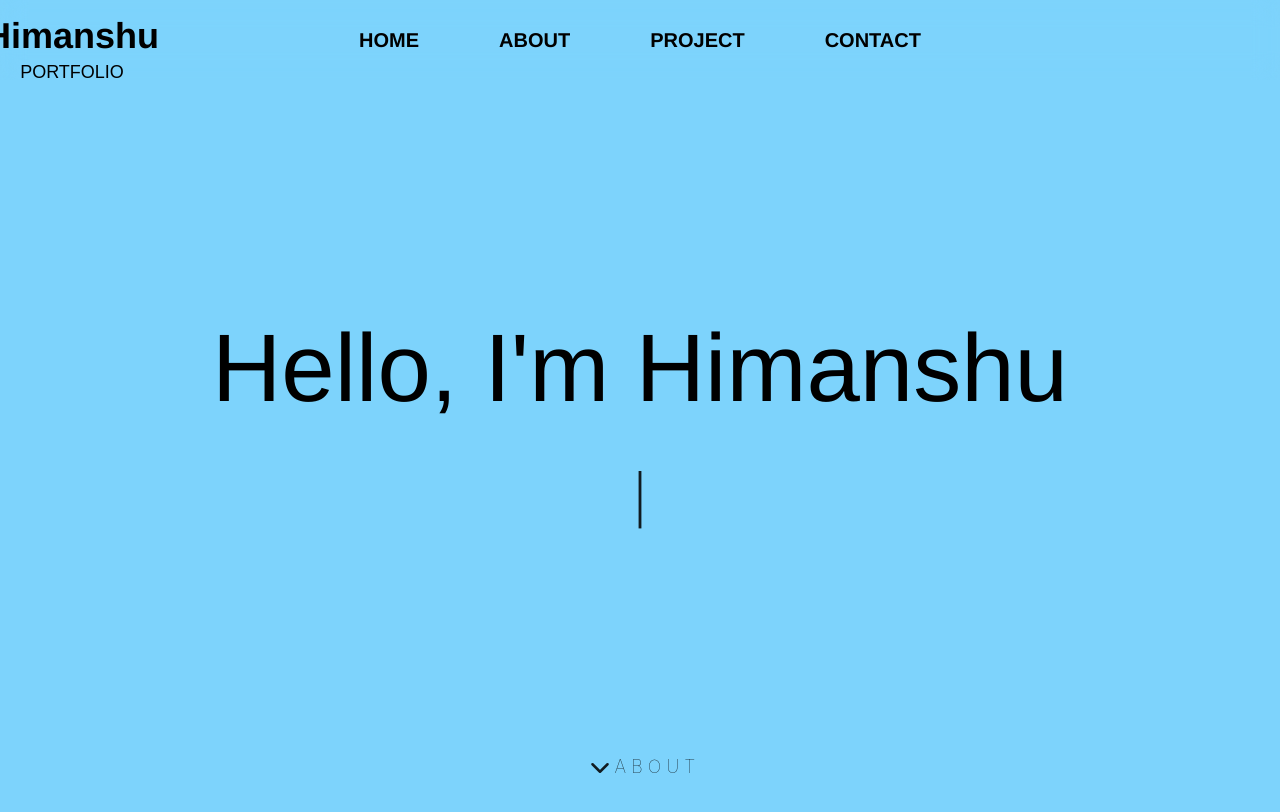
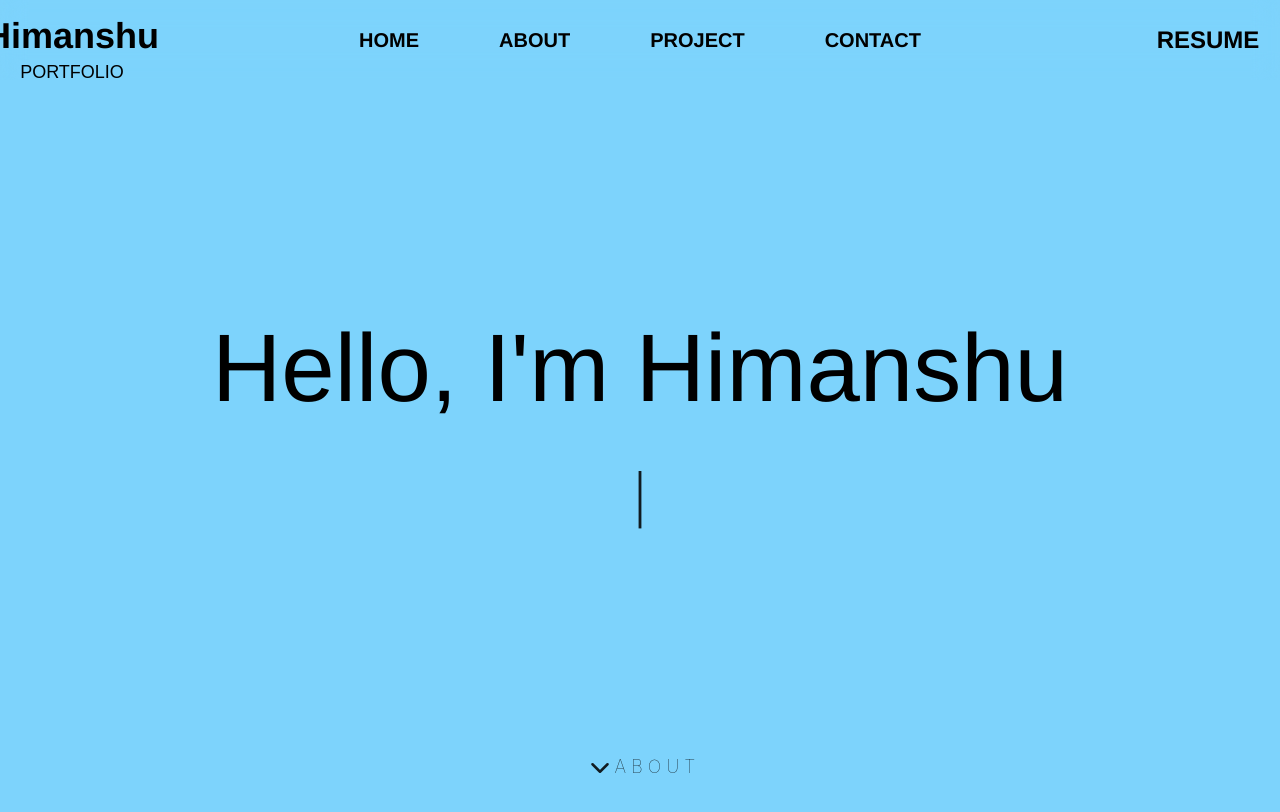
Before and after one commit to HimanshuSinghBhandari/Portfolio, a Next.js app: page /pages in a window 1280 px wide. Shown: the top 812 px of the page. Built offline with nearby package versions, Linux system fonts and the light colour scheme; a web font is replaced by a local one.

Commit message:
adding Resume Feature

```diff
--- a/components/AboutPage/about.js
+++ b/components/AboutPage/about.js
@@ -60,11 +60,11 @@
                            transition: { duration: 0.5},
                         }}>
                         <p className="block font-samlip text-xs sm:text-lg lg:text-3xl mt-5 sm:mt-10 mb-1 text-black">{data.title}</p>
-                        <p className="font-thin text-xs sm:text-md lg:text-xl">{data.contetnt}</p>
+                        <p className="font-thin text-xs sm:text-md sm:font-thin lg:text-xl">{data.contetnt}</p>
                         </motion.li>
                      ))}
                   </ul>
-                  <Button className="absolute bottom-0 left-1/2 transform -translate-x-1/2 mb-5" onClick={toggleView}> Discover more </Button>
+                  <Button className="absolute bottom-0 left-1/2 transform sm:font-thin -translate-x-1/2 mb-5" onClick={toggleView}> Discover more </Button>
                </motion.div>
             </motion.div>
              {view ? <Overlay toggleView={toggleView}/> : null}
--- a/components/Header/Header.js
+++ b/components/Header/Header.js
@@ -51,6 +51,18 @@ export default function Header() {
           ))}
         </ul>
       </nav>
+      <motion.h1
+        className="absolute hidden items-center justify-center right-0 w-36 h-20 text-2xl font-bold lg:flex"
+        whileHover={{ scale: 1.2 }}
+        whileTap={{ scale: 0.9, transition: { duration: 0.2 } }}
+      >
+        <Link title="Resume" href="https://drive.google.com/file/d/1AxwzlO-Wz_WviBYZOjetwFX0StlMB9_r/view?usp=sharing" className="text-md">
+           RESUME
+          {/* <p className="font-normal font-extralight text-xs text-center">
+          Click here
+          </p> */}
+        </Link>
+      </motion.h1>
     </motion.header>
   );
 }
```
